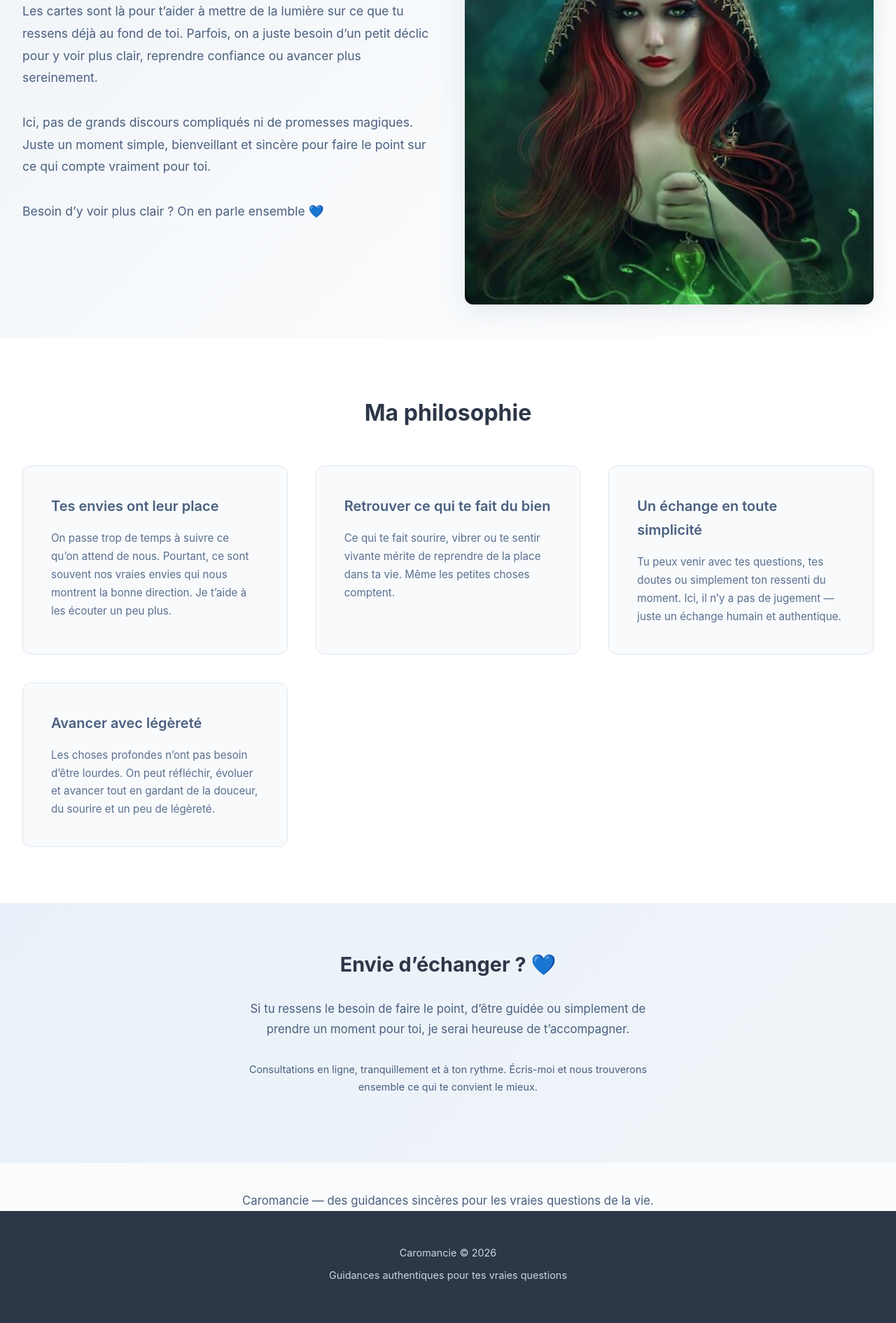
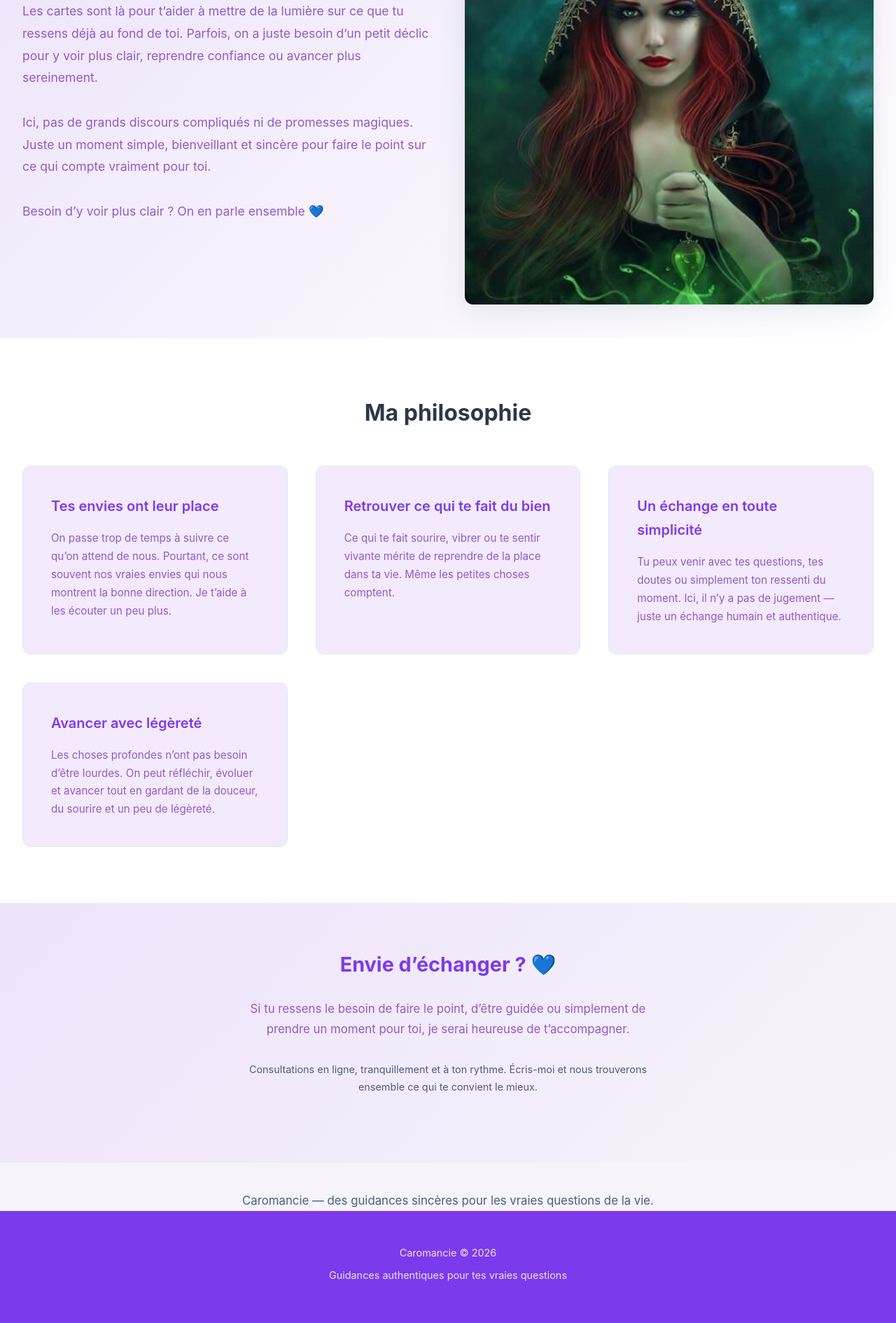
Before and after one commit to caromancie/caromancie, a plain HTML site: page public/index.html in a window 1280 px wide. Shown: the part 311-2201 px from the top of the page at 70% size. Drawn offline with Linux system fonts and the light colour scheme.

Commit message:
couleur violette

```diff
--- a/public/index.html
+++ b/public/index.html
@@ -14,8 +14,8 @@
 
     body {
       font-family: -apple-system, BlinkMacSystemFont, 'Segoe UI', 'Helvetica Neue', sans-serif;
-      background: #fafbfc;
-      color: #2d3748;
+      background: #f7f3fa;
+      color: #3d225a;
       line-height: 1.7;
       min-height: 100vh;
     }
@@ -43,13 +43,13 @@
 
     h1 {
       font-size: 1.8rem;
-      color: #4a5f7f;
+      color: #8f5cc6;
       font-weight: 600;
       letter-spacing: 0.5px;
     }
 
     nav a {
-      color: #4a5f7f;
+      color: #8f5cc6;
       text-decoration: none;
       margin-left: 2.5rem;
       font-size: 0.95rem;
@@ -58,11 +58,11 @@
     }
 
     nav a:hover {
-      color: #7a9abd;
+      color: #b89ee0;
     }
 
     .hero {
-      background: linear-gradient(135deg, #f0f4f8 0%, #ffffff 100%);
+      background: linear-gradient(135deg, #ede3fa 0%, #ffffff 100%);
       padding: 4rem 2rem 3rem;
       display: grid;
       grid-template-columns: 1fr 1fr;
@@ -72,7 +72,7 @@
 
     .hero-content h2 {
       font-size: 2.5rem;
-      color: #2d3748;
+      color: #7c3aed;
       margin-bottom: 1rem;
       font-weight: 700;
       line-height: 1.2;
@@ -80,7 +80,7 @@
 
     .hero-content p {
       font-size: 1.1rem;
-      color: #4a5f7f;
+      color: #8f5cc6;
       margin-bottom: 2rem;
       line-height: 1.8;
     }
@@ -99,7 +99,7 @@
 
     .cta-button {
       display: inline-block;
-      background: #4a5f7f;
+      background: #a78bfa;
       color: #fff;
       padding: 0.95rem 2rem;
       text-decoration: none;
@@ -112,9 +112,9 @@
     }
 
     .cta-button:hover {
-      background: #556b8f;
+      background: #7c3aed;
       transform: translateY(-2px);
-      box-shadow: 0 8px 24px rgba(74, 95, 127, 0.2);
+      box-shadow: 0 8px 24px rgba(140, 90, 200, 0.2);
     }
 
     .philosophy {
@@ -138,47 +138,47 @@
 
     .philosophy-card {
       padding: 2.5rem;
-      background: #f8fafc;
+      background: #f3eafd;
       border-radius: 12px;
       border: 1px solid #e2e8f0;
       transition: all 0.3s;
     }
 
     .philosophy-card:hover {
-      border-color: #7a9abd;
-      box-shadow: 0 8px 24px rgba(122, 154, 189, 0.08);
+      border-color: #a78bfa;
+      box-shadow: 0 8px 24px rgba(140, 90, 200, 0.08);
       transform: translateY(-4px);
     }
 
     .philosophy-card h4 {
-      color: #4a5f7f;
+      color: #7c3aed;
       margin-bottom: 1rem;
       font-size: 1.25rem;
       font-weight: 600;
     }
 
     .philosophy-card p {
-      color: #5a6f8f;
+      color: #8f5cc6;
       font-size: 0.95rem;
       line-height: 1.7;
     }
 
     .cta-section {
       padding: 4rem 2rem;
-      background: linear-gradient(135deg, #e8f1f9 0%, #f0f4f8 100%);
+      background: linear-gradient(135deg, #ede3fa 0%, #f7f3fa 100%);
       text-align: center;
     }
 
     .cta-section h3 {
       font-size: 1.8rem;
-      color: #2d3748;
+      color: #7c3aed;
       margin-bottom: 1.5rem;
       font-weight: 700;
     }
 
     .cta-section p {
       font-size: 1.05rem;
-      color: #4a5f7f;
+      color: #8f5cc6;
       margin-bottom: 2rem;
       max-width: 600px;
       margin-left: auto;
@@ -186,10 +186,10 @@
     }
 
     footer {
-      background: #2d3748;
+      background: #7c3aed;
       padding: 3rem 2rem;
       text-align: center;
-      color: #cbd5e0;
+      color: #ede3fa;
       font-size: 0.9rem;
     }
 
```
